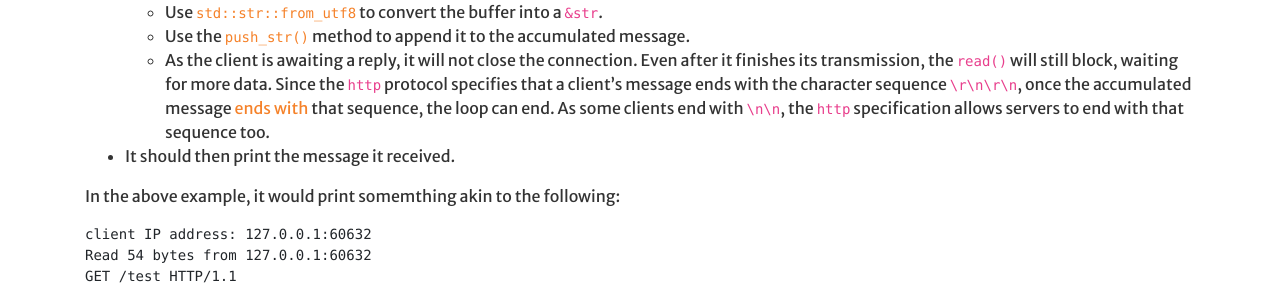
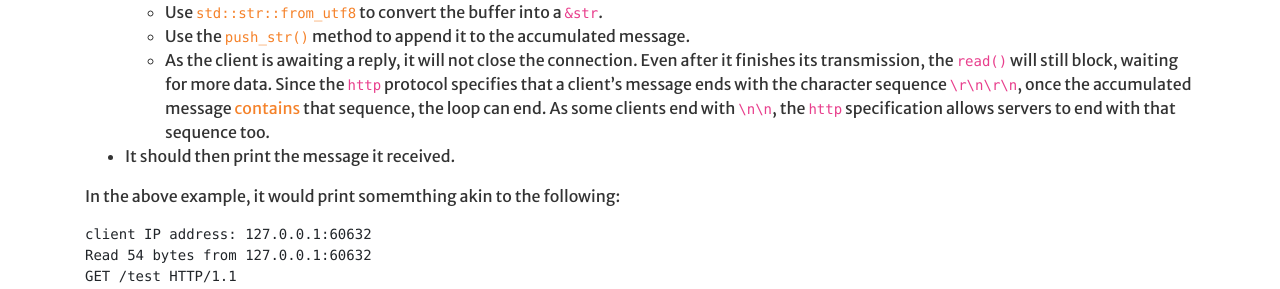
Before and after one commit to Hendrix-CS/csci320, a Jekyll site: the page built from projects/webserver1.md, in a window 1280 px wide and 900 px high, scrolled down 496 px. Shown: the part 162-451 px from the top of the window. Built offline with Jekyll 4.4.1, drawn with Linux system fonts in a browser that asks for light colours; a script that is not in the unit is left out.

Commit message:
Slight edit.

```diff
--- a/projects/webserver1.md
+++ b/projects/webserver1.md
@@ -44,7 +44,7 @@ Refine your program as follows:
   connection. Even after it finishes its transmission, the `read()` will still block,
   waiting for more data.  Since the `http` protocol specifies that a client's message ends with
   the character sequence `\r\n\r\n`, once the accumulated message
-  [ends with](https://doc.rust-lang.org/std/string/struct.String.html#method.ends_with)
+  [contains](https://doc.rust-lang.org/std/string/struct.String.html#method.contains)
   that sequence, the loop can end. As some clients end with `\n\n`, the `http`
   specification allows servers to end with that sequence too.
 * It should then print the message it received.
```
